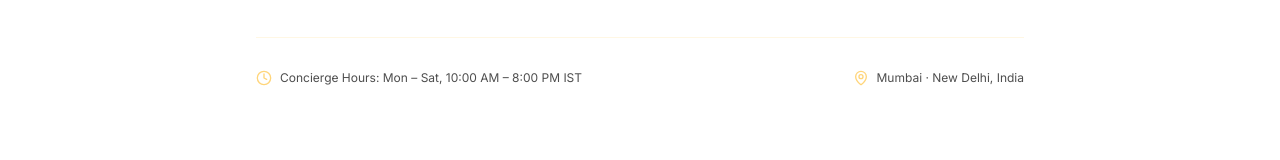
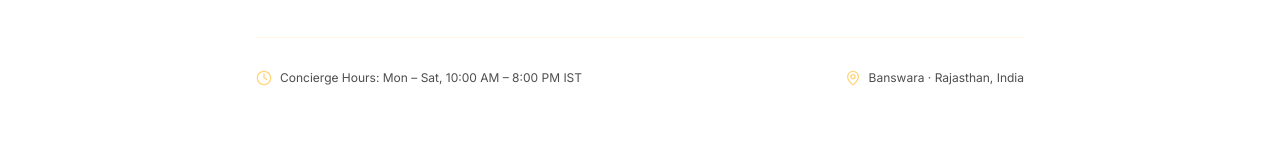
Before and after one commit to radhe-ji-dev/auren-fragrance, a React (Vite) app: page / in a window 1280 px wide. Shown: the part 4111-4271 px from the top of the page. Built offline with nearby package versions, Linux system fonts and the light colour scheme; a web font is replaced by a local one.

Commit message:
config changed

```diff
--- a/src/config.js
+++ b/src/config.js
@@ -4,10 +4,10 @@
  */
 
 export const BRAND_NAME = "Auren Fragrance";
-export const TAGLINE = "Fragrance that tells your story";
+export const TAGLINE = "Awaken Senses, Evoke Memories";
 export const SUBTAGLINE = "Artisanal extrait de parfum and bespoke room essences, hand-blended with precious botanicals and rare resins.";
 export const WHATSAPP_NUMBER = "917878741031";
 export const INSTAGRAM_URL = "https://instagram.com/aurenfragrance";
 export const CURRENCY = "₹";
 export const BRAND_EMAIL = "concierge@aurenfragrance.com";
-export const BRAND_LOCATION = "Mumbai · New Delhi, India";
+export const BRAND_LOCATION = "Banswara · Rajasthan, India";
```
